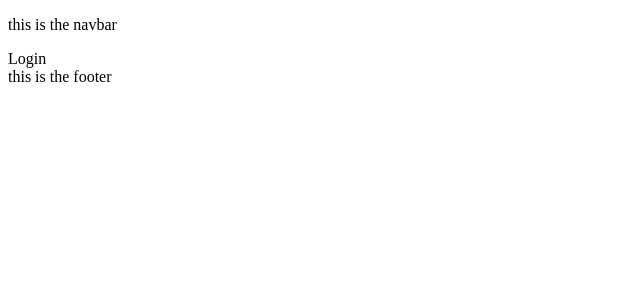
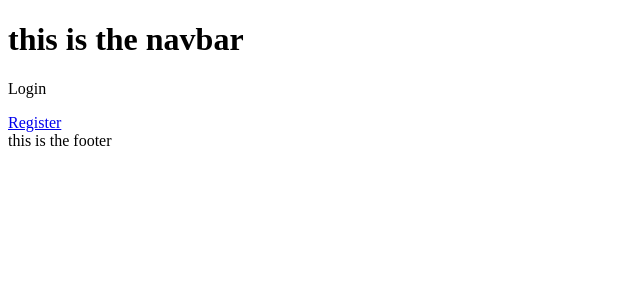
Before and after one commit to abdullahsalman1524/next-crash-course, a Next.js app: page /auth/login in a window 1280 px wide. Shown: the top 300 px of the page, without its empty margins (0-640 px from the left). Built offline with nearby package versions, Linux system fonts and the light colour scheme.

Commit message:
added navigation"

```diff
--- a/src/app/auth/login/page.tsx
+++ b/src/app/auth/login/page.tsx
@@ -1,9 +1,14 @@
-import React from 'react'
+import React from "react";
+import Link from "next/link";
 
 const Login = () => {
   return (
-    <div>Login</div>
-  )
-}
+    <div>
+      <p>Login</p>
 
-export default Login
+      <Link href="/auth/register">Register</Link>
+    </div>
+  );
+};
+
+export default Login;
--- a/src/app/layout.tsx
+++ b/src/app/layout.tsx
@@ -11,9 +11,11 @@ export default function RootLayout({
 }) {
   return (
     <html lang="en">
-      <p>this is the navbar</p>
-      <body>{children}</body>
-      <footer>this is the footer</footer>
+      <body>
+        <h1>this is the navbar</h1>
+        {children}
+        <footer>this is the footer</footer>
+      </body>
     </html>
   );
 }
```
Also changed, not shown: 1 other file (tests, documents, lock files or other folders).
